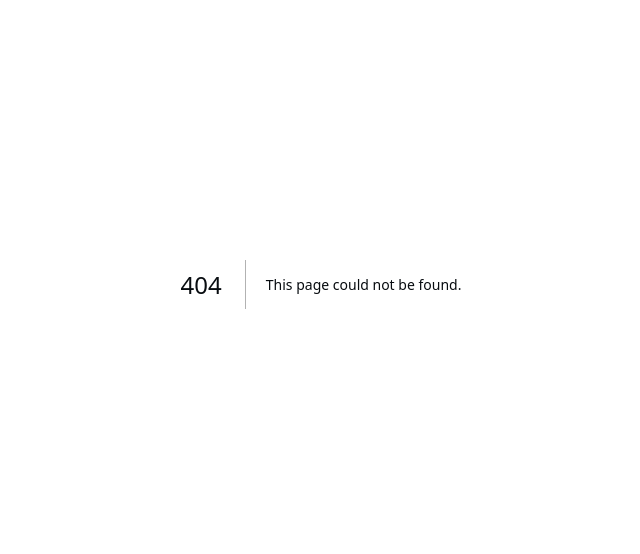
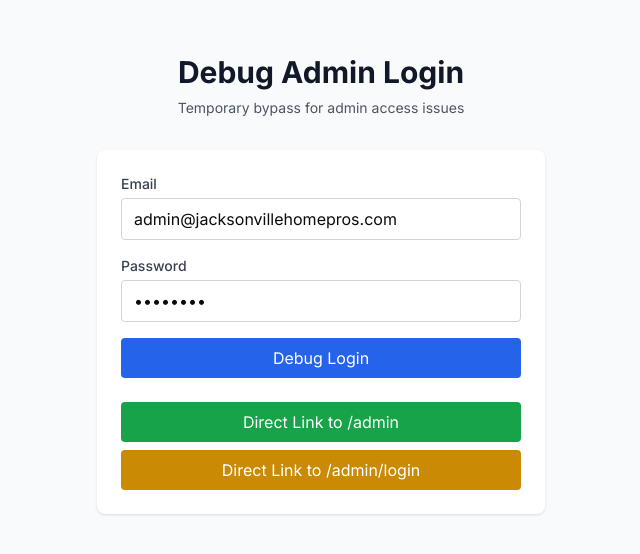
Before and after one commit to chri6tina/jacksonville_home_pros, a Next.js app: page /debug-admin in a window 1280 px wide. Before the commit this address had no page. Shown: the part 116-670 px from the top of the page, without its empty margins (319-959 px from the left). Built offline with nearby package versions, Linux system fonts and the light colour scheme.

Commit message:
Add debug admin login page for troubleshooting production redirect issues

```diff
--- /dev/null
+++ b/app/debug-admin/page.tsx
@@ -0,0 +1,152 @@
+'use client'
+
+import { useState } from 'react'
+import { useRouter } from 'next/navigation'
+
+export default function DebugAdminPage() {
+  const [email, setEmail] = useState('admin@jacksonvillehomepros.com')
+  const [password, setPassword] = useState('admin123')
+  const [isLoading, setIsLoading] = useState(false)
+  const [error, setError] = useState('')
+  const [logs, setLogs] = useState<string[]>([])
+  const router = useRouter()
+
+  const addLog = (message: string) => {
+    setLogs(prev => [...prev, `${new Date().toLocaleTimeString()}: ${message}`])
+  }
+
+  const handleSubmit = async (e: React.FormEvent) => {
+    e.preventDefault()
+    setIsLoading(true)
+    setError('')
+    setLogs([])
+
+    try {
+      addLog('Starting admin login...')
+
+      const response = await fetch('/api/admin/auth/login', {
+        method: 'POST',
+        headers: {
+          'Content-Type': 'application/json',
+        },
+        body: JSON.stringify({ email, password }),
+      })
+
+      addLog(`Login response status: ${response.status}`)
+
+      const data = await response.json()
+      addLog(`Login response data: ${JSON.stringify(data)}`)
+
+      if (!response.ok) {
+        setError(data.error || 'Login failed')
+        addLog(`Login failed: ${data.error}`)
+        return
+      }
+
+      if (data.success) {
+        addLog('Login successful! Setting admin session cookie...')
+        // Try to navigate to admin
+        addLog('Attempting to navigate to /admin...')
+        router.push('/admin')
+        setTimeout(() => {
+          addLog('Backup redirect with window.location...')
+          window.location.href = '/admin'
+        }, 1000)
+      } else {
+        setError('Login failed - unexpected response')
+        addLog('Login failed - unexpected response format')
+      }
+    } catch (error) {
+      console.error('Login error:', error)
+      addLog(`Login error: ${error}`)
+      setError('An error occurred. Please try again.')
+    } finally {
+      setIsLoading(false)
+    }
+  }
+
+  return (
+    <div className="min-h-screen bg-gray-50 flex items-center justify-center px-4">
+      <div className="max-w-md w-full space-y-8">
+        <div className="text-center">
+          <h1 className="text-3xl font-bold text-gray-900 mb-2">
+            Debug Admin Login
+          </h1>
+          <p className="text-sm text-gray-600">
+            Temporary bypass for admin access issues
+          </p>
+        </div>
+
+        <div className="bg-white rounded-lg shadow p-6">
+          <form onSubmit={handleSubmit} className="space-y-4">
+            {error && (
+              <div className="bg-red-50 border border-red-200 rounded p-3">
+                <p className="text-sm text-red-600">{error}</p>
+              </div>
+            )}
+
+            <div>
+              <label className="block text-sm font-medium text-gray-700 mb-1">
+                Email
+              </label>
+              <input
+                type="email"
+                value={email}
+                onChange={(e) => setEmail(e.target.value)}
+                className="w-full px-3 py-2 border border-gray-300 rounded focus:ring-2 focus:ring-blue-500 focus:border-blue-500"
+              />
+            </div>
+
+            <div>
+              <label className="block text-sm font-medium text-gray-700 mb-1">
+                Password
+              </label>
+              <input
+                type="password"
+                value={password}
+                onChange={(e) => setPassword(e.target.value)}
+                className="w-full px-3 py-2 border border-gray-300 rounded focus:ring-2 focus:ring-blue-500 focus:border-blue-500"
+              />
+            </div>
+
+            <button
+              type="submit"
+              disabled={isLoading}
+              className="w-full bg-blue-600 text-white py-2 px-4 rounded hover:bg-blue-700 disabled:opacity-50"
+            >
+              {isLoading ? 'Signing in...' : 'Debug Login'}
+            </button>
+          </form>
+
+          {logs.length > 0 && (
+            <div className="mt-6">
+              <h3 className="text-sm font-medium text-gray-700 mb-2">Debug Logs:</h3>
+              <div className="bg-gray-50 rounded p-3 max-h-40 overflow-y-auto">
+                {logs.map((log, index) => (
+                  <div key={index} className="text-xs text-gray-600 mb-1">
+                    {log}
+                  </div>
+                ))}
+              </div>
+            </div>
+          )}
+
+          <div className="mt-6 space-y-2">
+            <a
+              href="/admin"
+              className="block w-full text-center bg-green-600 text-white py-2 px-4 rounded hover:bg-green-700"
+            >
+              Direct Link to /admin
+            </a>
+            <a
+              href="/admin/login"
+              className="block w-full text-center bg-yellow-600 text-white py-2 px-4 rounded hover:bg-yellow-700"
+            >
+              Direct Link to /admin/login
+            </a>
+          </div>
+        </div>
+      </div>
+    </div>
+  )
+}
```
